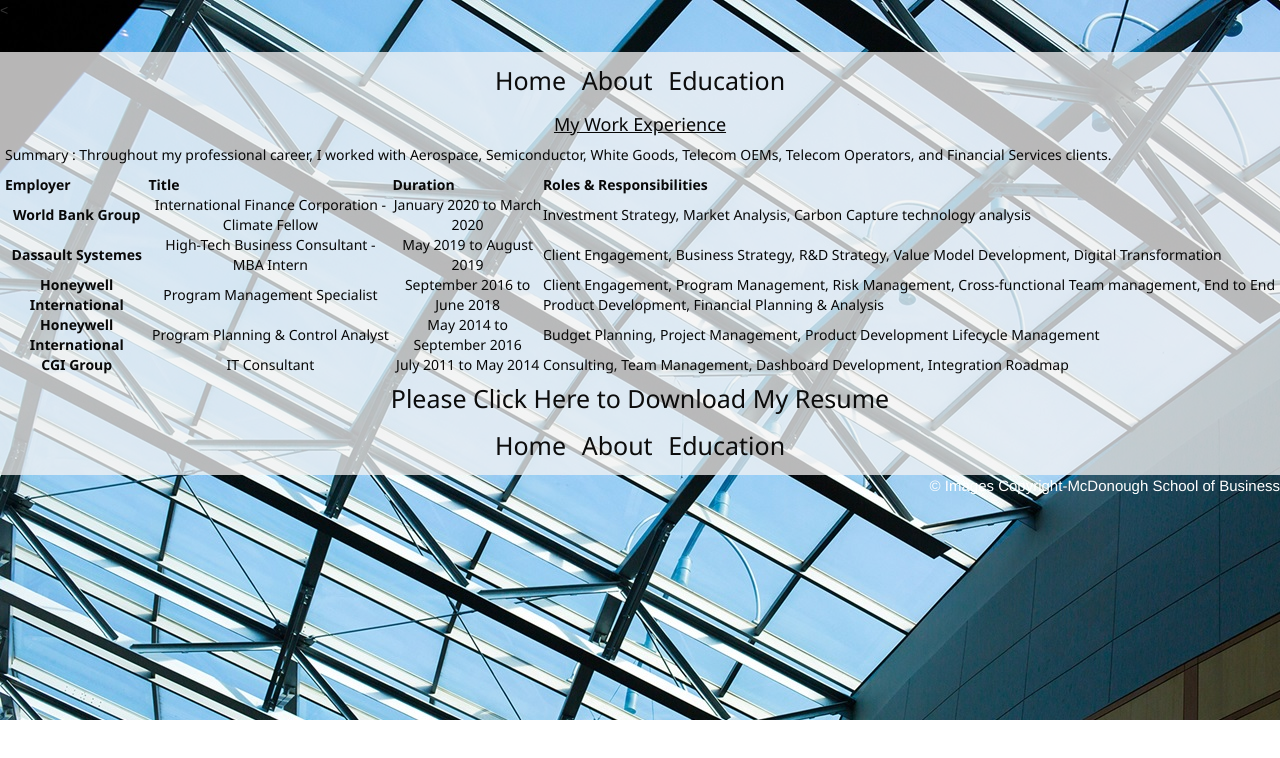
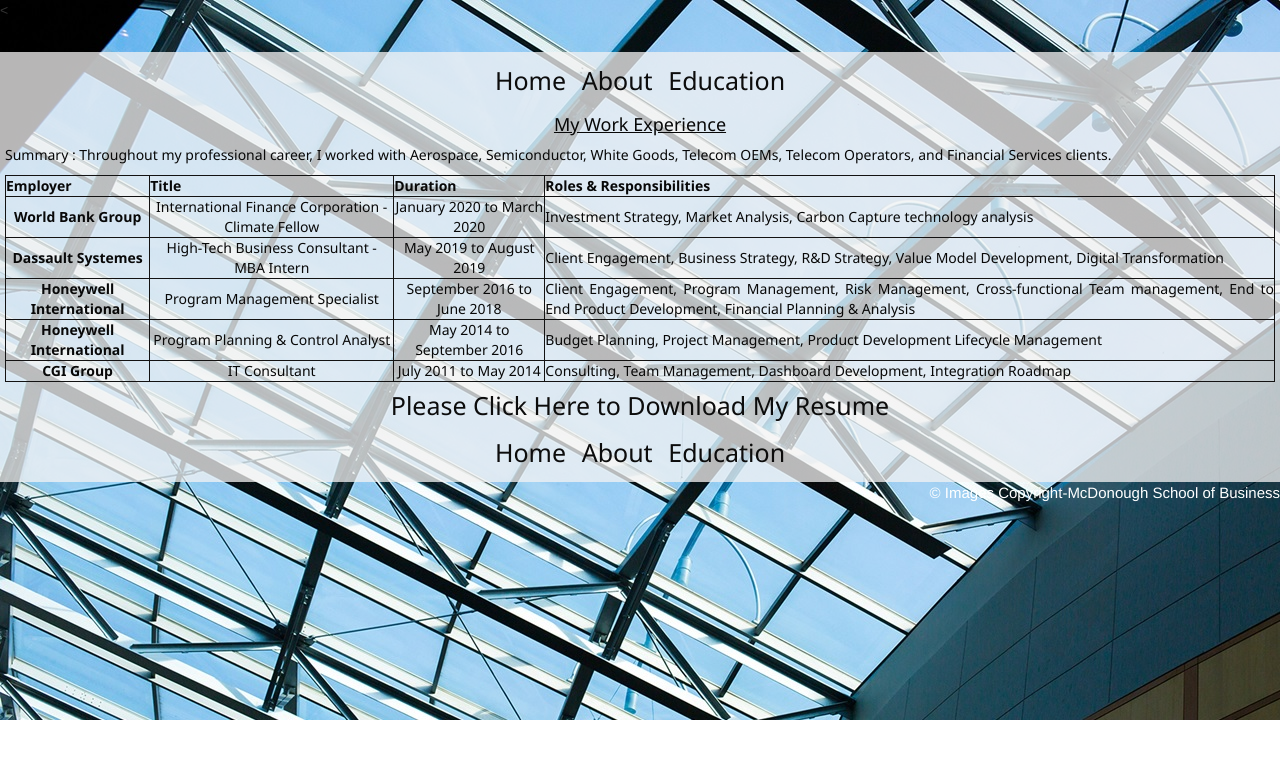
Before and after one commit to gnpthbalaji/Balaji-Guntur-Personal-Website-Project, a plain HTML site: page experience.html in a window 1280 px wide. Drawn offline with nearby package versions, Linux system fonts and the light colour scheme.

Commit message:
Update styleexp_new.css

```diff
--- a/styleexp_new.css
+++ b/styleexp_new.css
@@ -26,6 +26,13 @@
     float: left;
     width: auto;
 }
+table, th, td {
+  border: 1px solid rgb(19, 18, 18);
+  width: auto;
+
+  max-width: fit-content;
+  max-height: fit-content;
+}
 .box.h1{
     font-size: 25px;
     letter-spacing: 4px;
@@ -38,6 +45,7 @@
     font-weight: 100;
     width: auto;
 }
+
 .box.p{
     font-size: 18px;
     letter-spacing: 3px;
```
